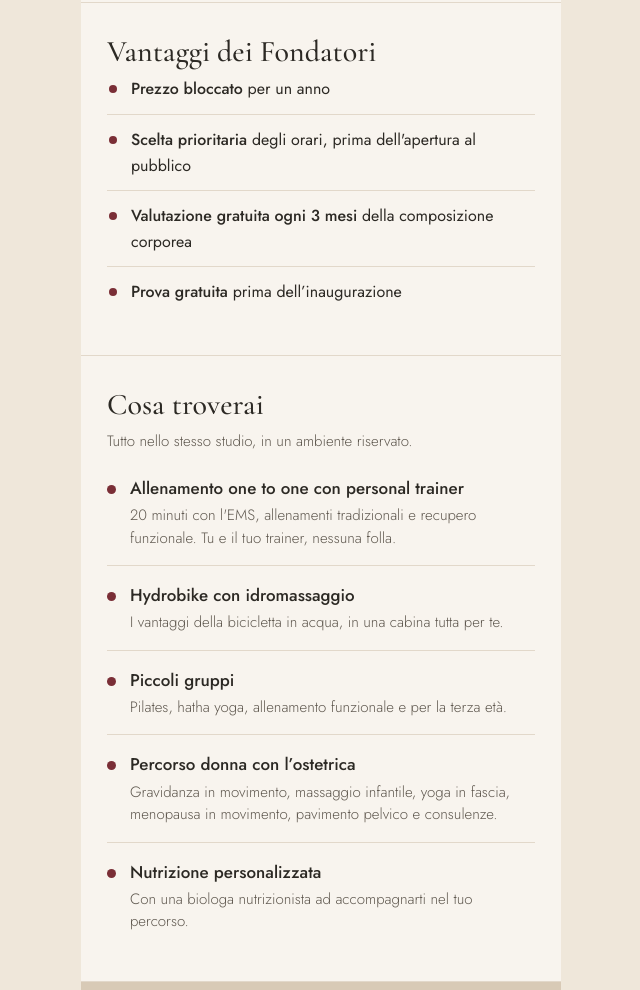
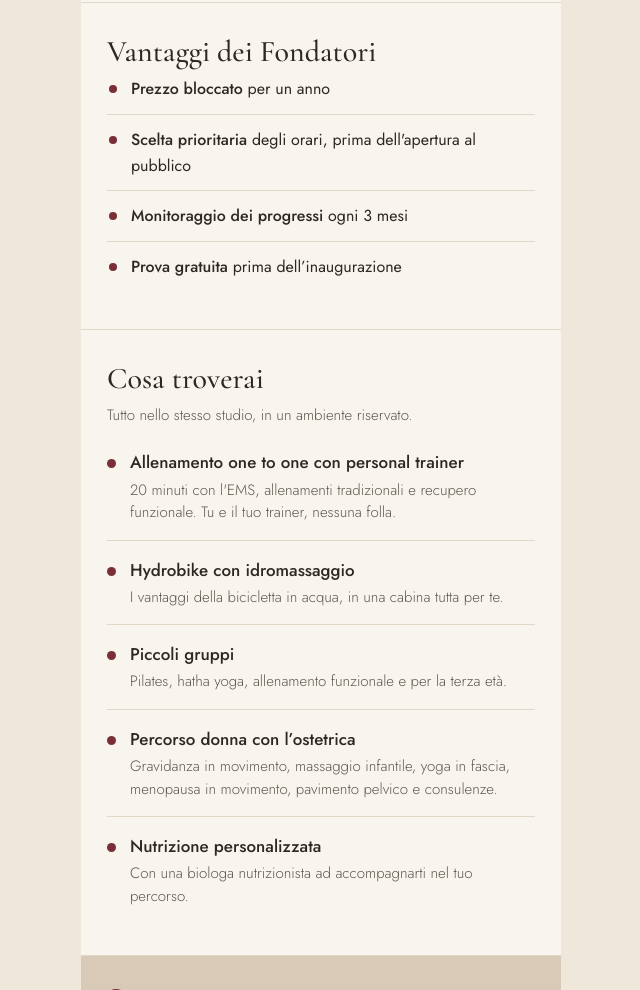
Before and after one commit to BeFitMacerata/BeFitMacerata.github.io, a plain HTML site: page index.html in a window 1280 px wide. Shown: the part 1084-2074 px from the top of the page, without its empty margins (319-959 px from the left). Drawn offline with nearby package versions, Linux system fonts and the light colour scheme.

Commit message:
Update index.html

```diff
--- a/index.html
+++ b/index.html
@@ -208,7 +208,7 @@
     <ul class="vantaggi">
       <li><b>Prezzo bloccato</b> per un anno</li>
       <li><b>Scelta prioritaria </b> degli orari, prima dell'apertura al pubblico</li>
-      <li><b>Valutazione gratuita ogni 3 mesi</b> della composizione corporea</li>
+      <li><b>Monitoraggio dei progressi</b> ogni 3 mesi</li>
       <li><b>Prova gratuita</b> prima dell’inaugurazione</li>
     </ul>
 
```
